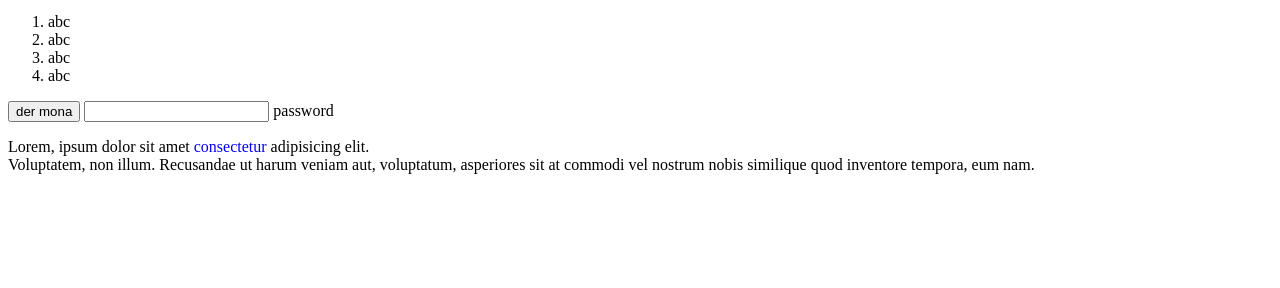
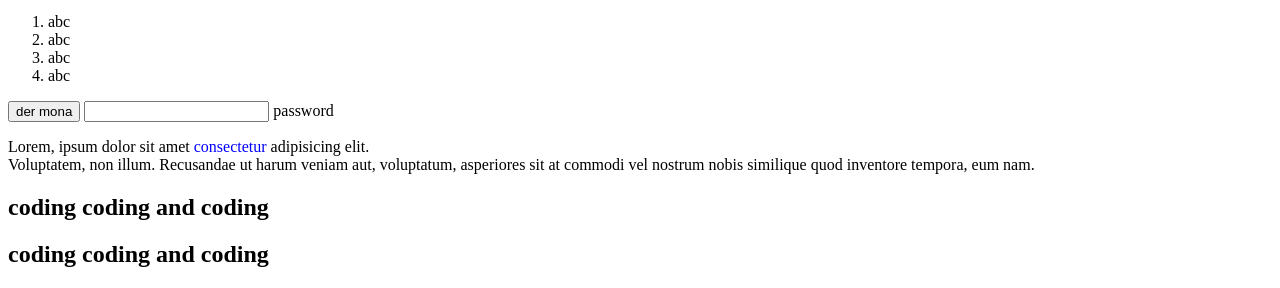
Before and after one commit to arlicha/oppo, a plain HTML site: page index.html in a window 1280 px wide. Shown: the part 550-838 px from the top of the page. Before the commit the page ends 800 px from the top, so only its background shows below. Drawn offline with Linux system fonts and the light colour scheme.

Commit message:
added header

```diff
--- a/index.html
+++ b/index.html
@@ -53,12 +53,8 @@
 
         <p>Lorem, ipsum dolor sit amet <span class=" name">consectetur </span> adipisicing elit. <br> Voluptatem, non illum. Recusandae ut harum veniam aut, voluptatum, asperiores sit at commodi vel nostrum nobis similique quod inventore tempora, eum nam.
         </p>
+        <h2> coding coding and coding </h2>
 
-
-
-
-
-
-
+        <h2> coding coding and coding </h2>
 
     </body>
```
